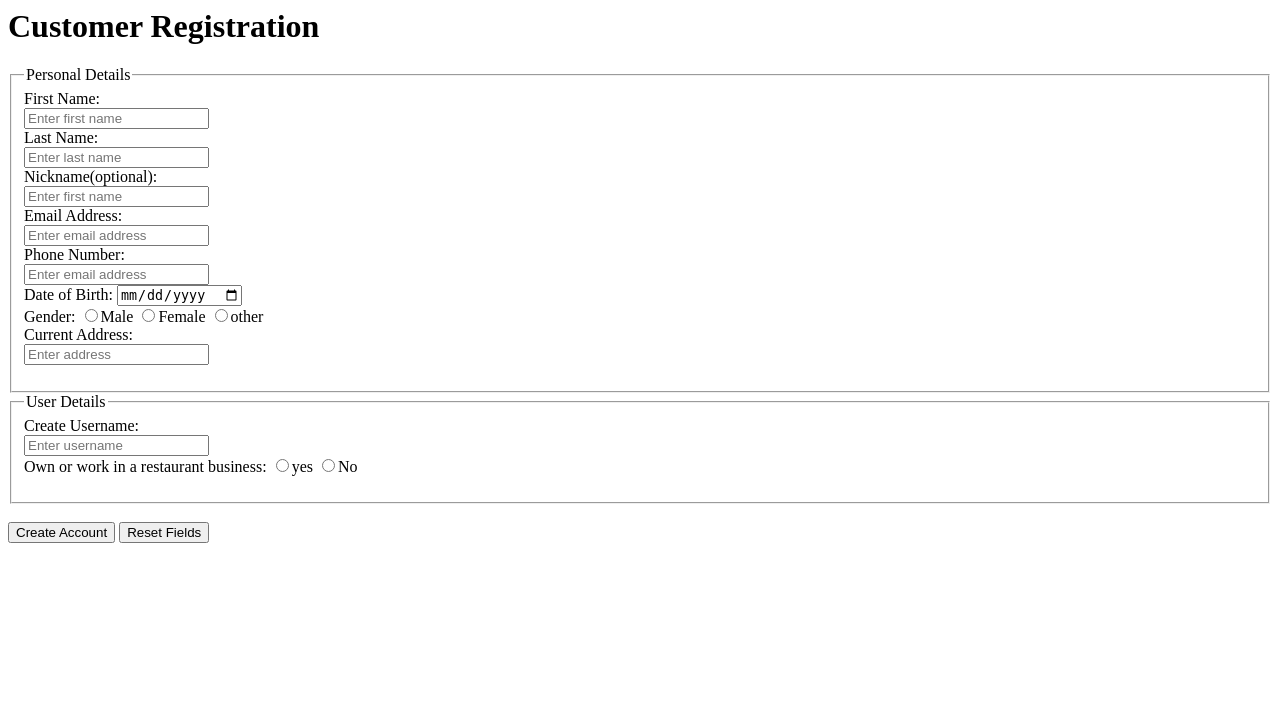
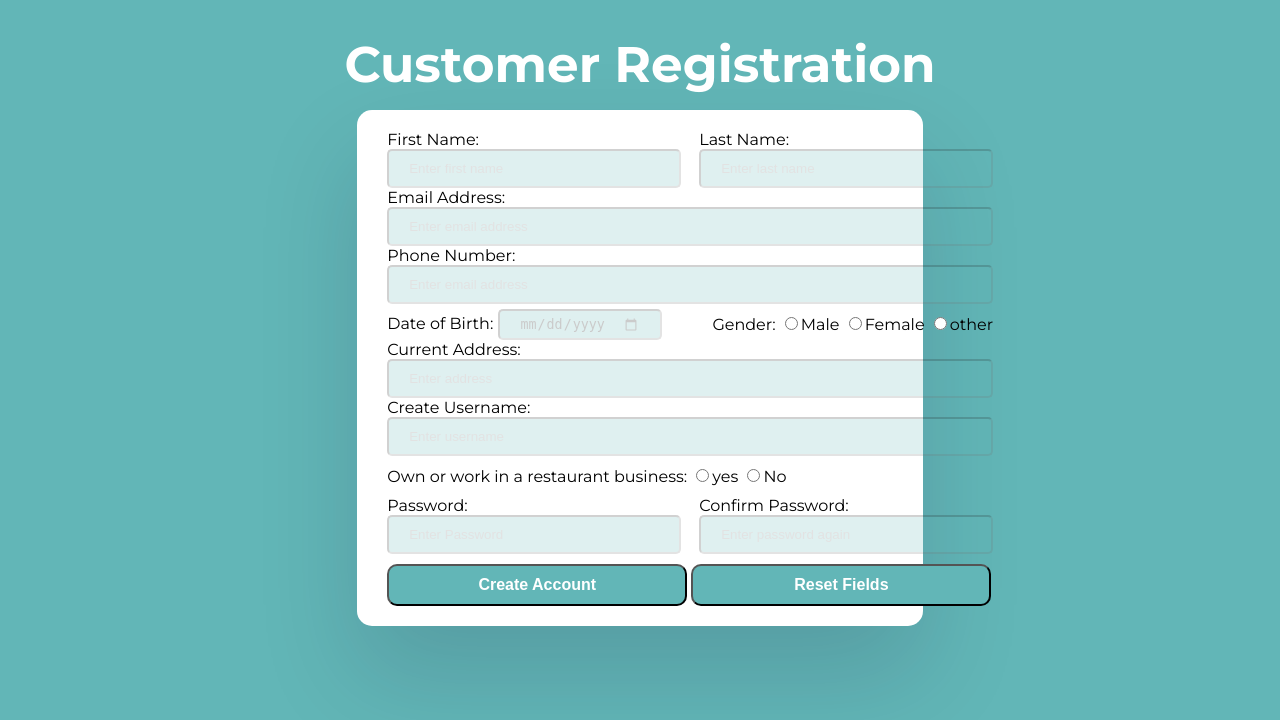
Before and after one commit to raiyen-zayed-rakin/Web-Tech-Lab-Works, a PHP site: page /customer_registration.php in a window 1280 px wide. Shown: the top 720 px of the page. Run offline with PHP 8.4, Linux system fonts and the light colour scheme.

Commit message:
Task2-css_Designed-but-not-responsive-at-all_(will update later)

```diff
--- a/view/customer_registration.php
+++ b/view/customer_registration.php
@@ -1,36 +1,103 @@
-<h1>Customer Registration</h1>
-<fieldset>
-    <legend><label for="">Personal Details</label></legend>
-    <form action="">
-        <label for="fname">First Name:</label><br>
-        <input type="text" placeholder="Enter first name"><br>
-        <label for="lname">Last Name:</label><br>
-        <input type="text" placeholder="Enter last name"><br>
-        <label for="nname">Nickname(optional):</label><br>
-        <input type="text" placeholder="Enter first name"><br>
+<!DOCTYPE html>
+<html lang="en">
+<head>
+    <meta charset="UTF-8">
+    <meta name="viewport" content="width=device-width, initial-scale=1.0">
+    <link rel="stylesheet" href="styles/customer_registration.css">
+    <link rel="preconnect" href="https://fonts.googleapis.com">
+    <link rel="preconnect" href="https://fonts.gstatic.com" crossorigin>
+    <link href="https://fonts.googleapis.com/css2?family=Libre+Baskerville:ital,wght@0,400;0,700;1,400&family=Montserrat:ital,wght@0,100..900;1,100..900&display=swap" rel="stylesheet">
+
+    <title>Customer Registration</title>
+</head>
+<body>
+    <!-- Header -->
+    <div id="header-portion">
+        <h1 class="heading-title">Customer Registration</h1>
+    </div>
+    <!-- main body -->
+    <div id="body-portion">
+        <form action="" class="info-box">
+            <div class="name-section">
+                <div class="fname-section">
+                    <div>
+                        <label for="fname">First Name:</label>
+                    </div>
+                    <div>
+                        <input class="input-box"type="text" placeholder="Enter first name">
+                    </div>
+                </div>
+                <div class="lname-section">
+                    <div>
+                        <label for="lname">Last Name:</label>
+                    </div>
+                    <div>
+                        <input class="input-box"type="text" placeholder="Enter last name">
+                    </div>
+                </div>
+            </div>
+            <div>
                 <label for="">Email Address:</label><br>
-        <input type="text" placeholder="Enter email address"><br>
+                <input class="input-box"type="text" placeholder="Enter email address"><br>
+            </div>
+            <div>
                 <label for="">Phone Number:</label><br>
-        <input type="text" placeholder="Enter email address"><br>
+                <input class="input-box"type="text" placeholder="Enter email address"><br>
+            </div>
+            <div class="dob-gender-section">
+                <div>
                     <label for="">Date of Birth:</label>
-        <input type="date" name="" id=""><br>
+                    <input class="date-box input-box"type="date" name="" id=""><br>
+                </div>
+                <div>
                     <label for="">Gender:</label>
-        <input type="radio" id="gender1" name="gender1" value="gender1">Male
-        <input type="radio" id="gender2" name="gender1" value="gender2">Female
-        <input type="radio" id="gender2" name="gender1" value="gender2">other<br>
+                    <input class=""type="radio" id="gender1" name="gender1" value="gender1">Male
+                    <input class=""type="radio" id="gender2" name="gender1" value="gender2">Female
+                    <input class=""type="radio" id="gender2" name="gender1" value="gender2">other<br>
+                </div>
+            </div>
+            <div>
                 <label for="">Current Address:</label><br>
-        <input type="text" placeholder="Enter address">
+                <input class="input-box"type="text" placeholder="Enter address"><br>
+            </div>
+            <div>
+                <label for="fname">Create Username:</label><br>
+                <input class="input-box"type="text" placeholder="Enter username"><br>
+            </div>
+            <div class="own-work-radio">
+                <label for="">Own or work in a restaurant business:</label>
+                <input class=""type="radio" id="yes" name="yes" value="yes">yes
+                <input class=""type="radio" id="no" name="yes" value="no">No
+            </div>
+            <div class="password-section">
+                <div class="pass-section">
+                    <div>
+                        <label for="pass">Password:</label>
+                    </div>
+                    <div>
+                        <input class="input-box"type="text" placeholder="Enter Password">
+                    </div>
+                </div>
+                <div class="confirm-pass-section">
+                    <div>
+                        <label for="lname">Confirm Password:</label>
+                    </div>
+                    <div>
+                        <input class="input-box"type="text" placeholder="Enter password again">
+                    </div>
+                </div>
+            </div>
+            <div>
+                <input class="btn create-account-btn" type="button" value="Create Account" name="" id="">
+                <input class="btn reset-fields-btn" type="button" value="Reset Fields" name="" id="">
+            </div>
         </form>
-</fieldset>
-<fieldset>
-    <legend><label for="">User Details</label></legend>
-    <form action="">
-        <label for="fname">Create Username:</label><br>
-        <input type="text" placeholder="Enter username"><br>
-        <label for="">Own or work in a restaurant business:</label>
-        <input type="radio" id="yes" name="yes" value="yes">yes
-        <input type="radio" id="no" name="yes" value="no">No
-    </form>
-</fieldset><br>
-<input type="button" value="Create Account" name="" id="">
-<input type="button" value="Reset Fields" name="" id="">
+        <br>
+    </div>
+    <!-- footer-skip for now -->
+    <div id="footer-portion">
+
+    </div>
+
+</body>
+</html>
--- /dev/null
+++ b/view/styles/customer_registration.css
@@ -0,0 +1,105 @@
+body {
+    background-color: #62b6b7;
+
+    font-family: Montserrat, Arial, Helvetica, sans-serif;
+}
+
+.heading-title {
+    text-align: center;
+    color: white;
+    font-size: 50px;
+    margin-bottom: 15px;
+}
+#body-portion {
+    background-color: white;
+    margin: auto;
+    width: 40%;
+    padding:  20px 30px;
+    border-radius: 15px;
+    box-shadow: rgba(17, 12, 46, 0.15) 0px 48px 100px 0px;
+    display: flex;
+}
+
+.name-section {
+    display: flex;
+    justify-content: space-between;
+}
+
+.fname-section {
+    display: inline;
+}
+.fname-section .input-box {
+    width: 250px;
+}
+
+.lname-section {
+    display: inline;
+}
+.lname-section .input-box {
+    width: 250px;
+}
+
+.dob-gender-section {
+    margin-top: 5px;
+    display: flex;
+    align-items: center;
+    justify-content: space-between;
+}
+
+.own-work-radio {
+    margin: 10px 0px;
+}
+
+.password-section {
+    display: flex;
+    justify-content: space-between;
+}
+
+.pass-section {
+    display: inline;
+}
+.pass-section .input-box {
+    width: 250px;
+}
+
+.confirm-pass-section {
+    display: inline;
+}
+.confirm-pass-section .input-box {
+    width: 250px;
+}
+.info-box {
+
+}
+
+.input-box {
+    background-color: #62b6b7;
+    opacity: 20%;
+    color: black;
+    /* width: 580px; */
+    padding: 10px 20px;
+    border-radius: 5px;
+    width: 562px;
+}
+
+.date-box {
+    width: 120px;
+    padding: 5px 20px;
+}
+
+.btn-section {
+    display: inline;
+}
+
+.btn {
+    background-color: #62b6b7;
+    color: white;
+    font-size: 16px;
+    font-weight: bold;
+    padding: 10px 10px;
+    width: 300px;
+    border-radius: 10px;
+    display: inline-block;
+    margin-top: 10px;
+
+}
```
Lines whose indentation alone changed are shown as unchanged.
